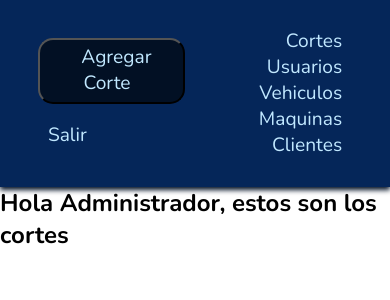
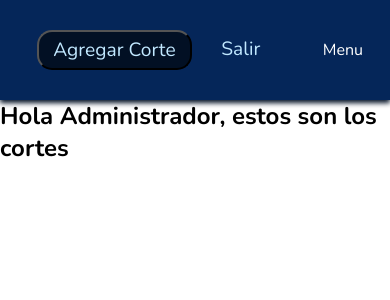
Before and after one commit to KIHM-02/Jackes_2.0, a PHP site: page /admin/corte.php in a window 390 px wide. Shown: the top 300 px of the page. Run offline with PHP 8.4, Linux system fonts and the light colour scheme; the visitor is signed in with stand-in values (Sample User, id 1).

Commit message:
Added the responsive for menu

```diff
--- a/admin/css/main.css
+++ b/admin/css/main.css
@@ -121,3 +121,5 @@ header{
     box-shadow: 0 2px 2px var(--blue-strong);
     margin: var(--top-margin);
 }
+
+/*Responsive*/
--- a/admin/css/nav.css
+++ b/admin/css/nav.css
@@ -6,6 +6,10 @@
 
     background-color: var(--blue-strong);
     box-shadow: 0 3px 5px var(--blue-dark);
+}
+
+#chk-ul-right, #label-chk-menu{
+    display: none;
 }
 
 .ul-left, .ul-right{
@@ -38,3 +42,53 @@
 .list-elements a:hover{
     text-shadow: 0 3px 3px var(--blue-light);
 }
+
+
+/*Responsive*/
+
+
+@media only screen and (min-width: 905px) and (max-width: 1160px)
+{
+    .ul-left{
+        width: 35%;
+    }
+
+    .ul-right{
+        width: 65%;
+    }
+}
+
+@media screen and (max-width: 905px)
+{
+    .nav-bar{
+        padding: 1vh;
+        line-height: 80px;
+        justify-content: space-evenly;
+    }
+
+    .ul-left{
+        width: 75%;
+    }
+
+    .ul-right{
+        width: 100%;
+        position: fixed;
+        top: 80px;
+        right: -110%;
+        line-height: calc(19vh);
+        flex-flow: column wrap;
+        background-color: var(--blue-strong);
+        transition: all 0.5s;
+    }
+
+    #label-chk-menu{
+        display: block;
+        color: white;
+        align-self: center;
+    }
+
+    #chk-ul-right:checked ~ .ul-right{
+        right: 0;
+        font-size: var(--text-items);
+    }
+}
--- a/admin/template/header.php
+++ b/admin/template/header.php
@@ -26,6 +26,9 @@
             <li class ="list-elements"><a href="config/close_session.php">Salir</a></li>
         </ul>
 
+        <label id = "label-chk-menu" for="chk-ul-right">Menu</label>
+        <input type="checkbox" name="chk-ul-right" id="chk-ul-right">
+
         <ul class ="ul-right">
             <li class ="list-elements"><a href="corte.php">Cortes</a></li>
             <li class ="list-elements"><a href="usuario.php">Usuarios</a></li>
--- a/css/color.css
+++ b/css/color.css
@@ -27,6 +27,7 @@
     --box-mid-radius: 20px;
     --box-big-radius: 30px;
 
+    --top-mobile-margin: 3.5em;
     --top-margin: .8em;
     --top-extra-margin: 2em;
     --right-margin: 3em;
```
